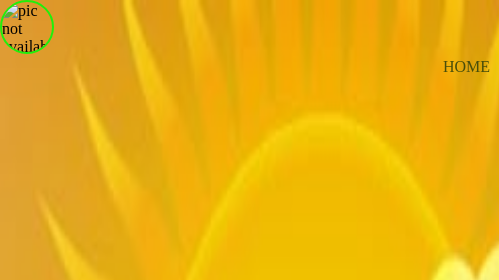
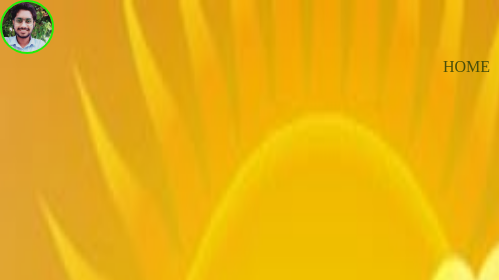
Before and after one commit to MadhuuBabu/Chhath.github.io, a plain HTML site: page index.html in a window 1280 px wide. Shown: the top 280 px of the page, 0-499 px from the left. Drawn offline with Linux system fonts and the light colour scheme; a web font is replaced by a local one.

Commit message:
Update index.html

```diff
--- a/index.html
+++ b/index.html
@@ -16,7 +16,7 @@
 <body>
     <div class="header">
         <div class="icon1">
-            <img src="./images/pic.jpg" alt="pic not available">
+            <img src="./images/pic.png" alt="pic not available">
 
         </div>
         <div class="text">
```
